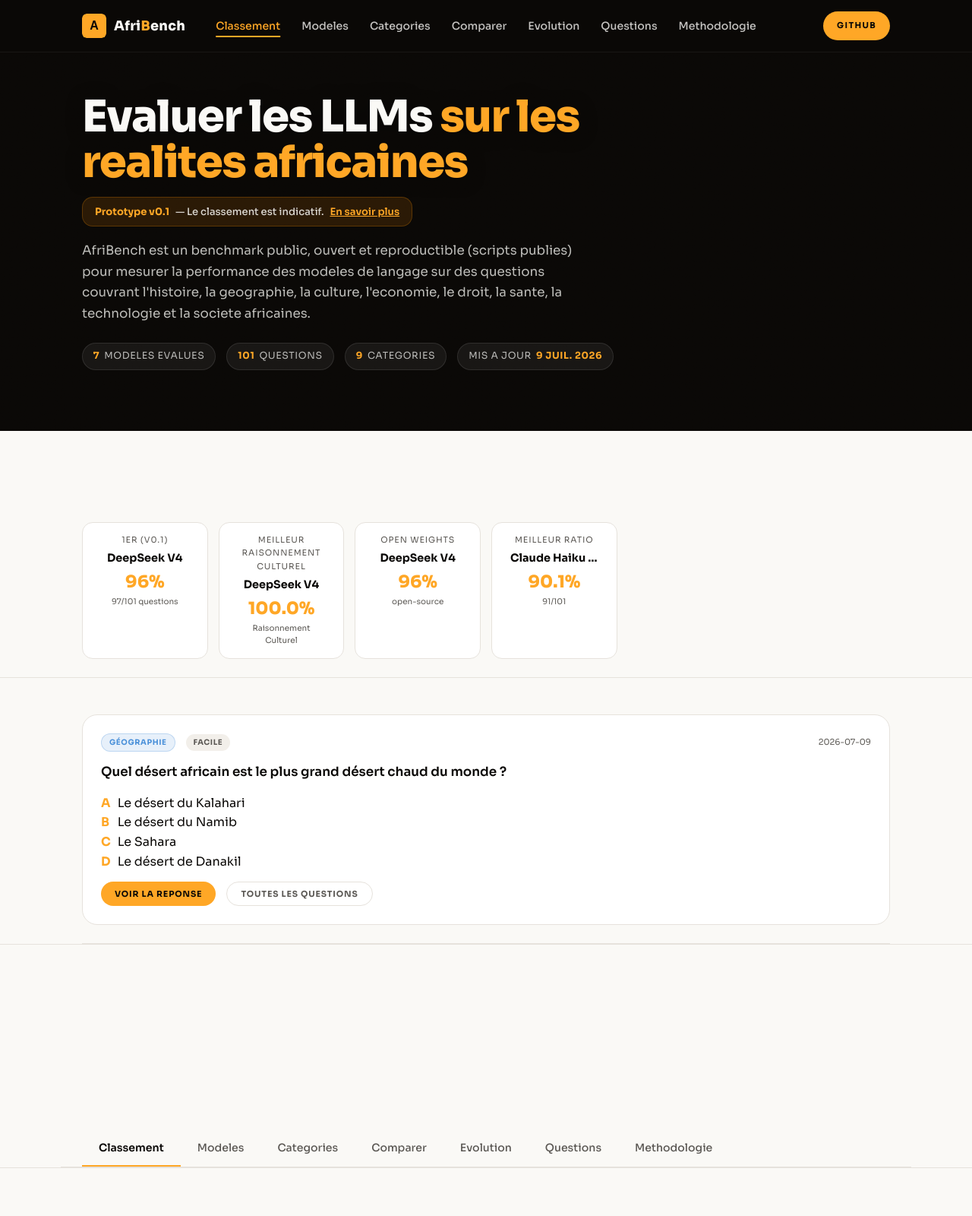
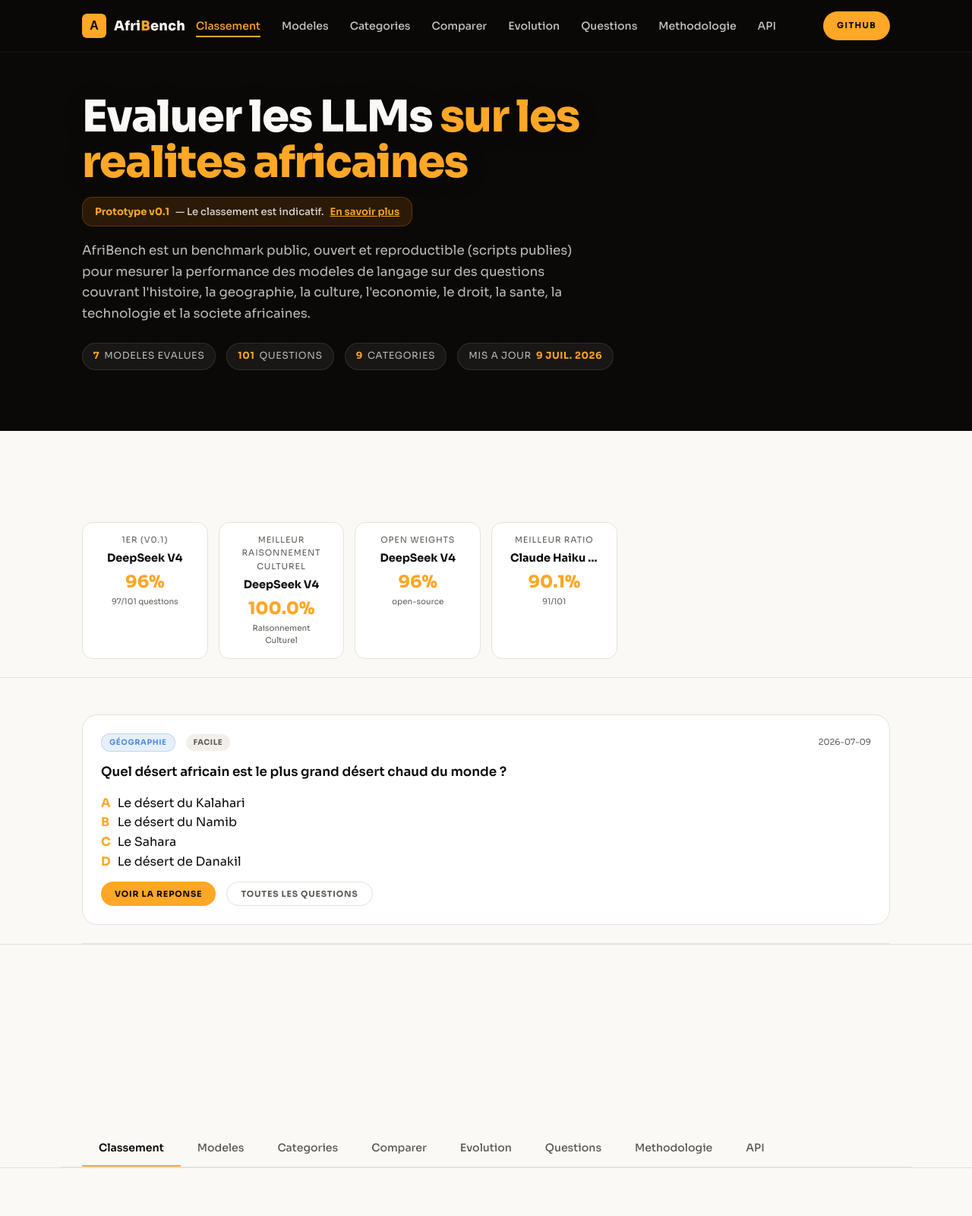
Before and after one commit to YTILIKAN/AfriBench, a plain HTML site: page frontend/index.html in a window 1280 px wide. Shown: the top 1600 px of the page at 76% size. Drawn offline with nearby package versions, Linux system fonts and the light colour scheme.

Commit message:
fix: ajout onglet API manquant dans nav + tab bar

```diff
--- a/frontend/index.html
+++ b/frontend/index.html
@@ -45,6 +45,7 @@
           <button data-tab="evolution" data-sidebar>Evolution</button>
           <button data-tab="questions" data-sidebar>Questions</button>
           <button data-tab="methodology" data-sidebar>Methodologie</button>
+          <button data-tab="api" data-sidebar>API</button>
         </div>
         <a href="https://github.com/YTILIKAN/AfriBench" target="_blank" rel="noopener" class="nav__cta">GitHub</a>
       </div>
@@ -117,6 +118,7 @@
             <button class="tab-btn" role="tab" aria-selected="false" data-tab="evolution">Evolution</button>
             <button class="tab-btn" role="tab" aria-selected="false" data-tab="questions">Questions</button>
             <button class="tab-btn" role="tab" aria-selected="false" data-tab="methodology">Methodologie</button>
+            <button class="tab-btn" role="tab" aria-selected="false" data-tab="api">API</button>
           </nav>
         </div>
       </section>
```
